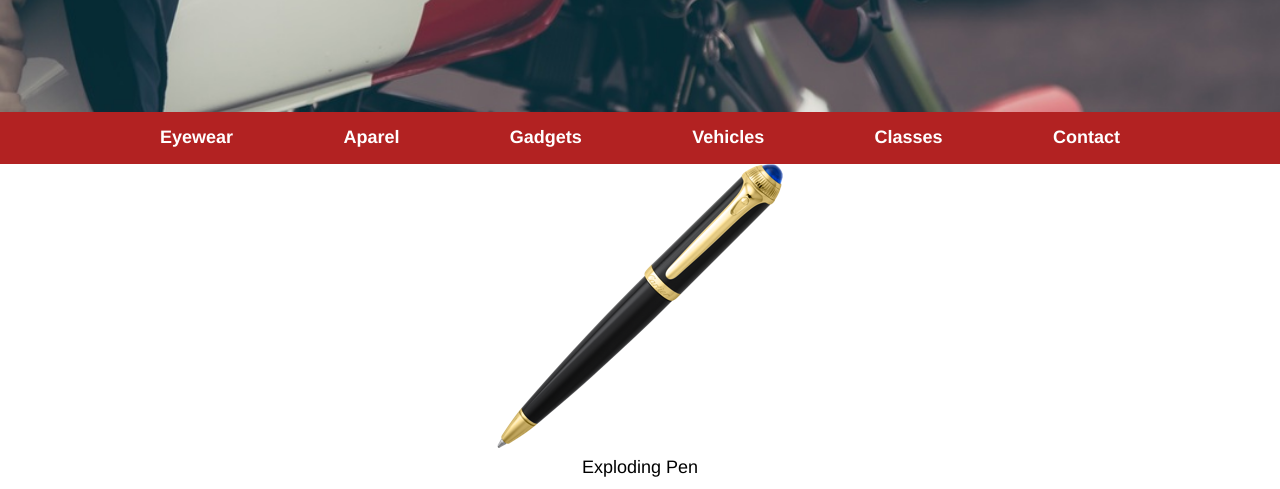
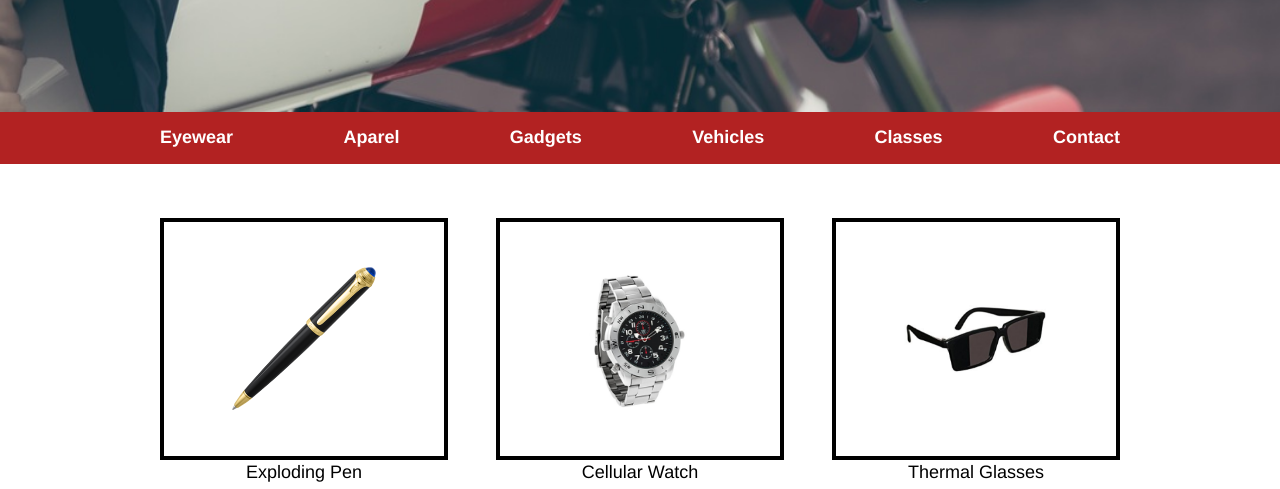
Before and after one commit to bobby-bates/SecretAgentSupply, a plain HTML site: page index.html in a window 1280 px wide. Shown: the part 389-878 px from the top of the page. Drawn offline with Linux system fonts and the light colour scheme.

Commit message:
Half-finish .products CSS

```diff
--- a/index.html
+++ b/index.html
@@ -43,23 +43,37 @@
       </div>
     </div>
 
-    <!-- Main -->
+    <!-- Products -->
 
-    <div class="main">
+    <div class="container">
       <div class="products">
-        <div class="product-box">
+        <div class="product">
+          <div class="product-image">
             <img src="resources/images/pen.png" alt="Exploding Pen">
+          </div>
+          <div class="description">
             <h2>Exploding Pen</h2>
           </div>
-        <div class="product-box">
+        </div>
+        <div class="product">
+          <div class="product-image">
             <img src="resources/images/watch.png" alt="Cellular Watch">
+          </div>
+          <div class="description">
             <h2>Cellular Watch</h2>
           </div>
-        <div class="product-box">
+        </div>
+        <div class="product">
+          <div class="product-image">
             <img src="resources/images/glasses.png" alt="Thermal Glasses">
+          </div>
+          <div class="description">
             <h2>Thermal Glasses</h2>
           </div>
         </div>
+      </div>
+    </div>
+    <div class="container">
       <div class="loc-hrs">
         <div class="loc-hrs-box">
           <h2>Location</h2>
--- a/resources/css/style.css
+++ b/resources/css/style.css
@@ -80,15 +80,28 @@ nav {
   font-weight: bold;
 }
 
-/* Main */
+/* Products */
 
-.main {
-
+.products {
+  display: flex;
+  justify-content: space-between;
+  margin-top: 3rem;
 }
-.products {
-
+.product {
+  width: 30%;
 }
-.product-box {
+.product-image {
+  border: 4px solid black;
+  padding: 2rem 0;
+  height: 9rem;
+  display: flex;
+  justify-content: center;
+  align-items: center;
+}
+.product-image img {
+  max-width: 8rem;
+}
+.description {
 
 }
 .loc-hrs {
```
Also changed, not shown: 1 other file. Lines whose indentation alone changed are shown as unchanged.
